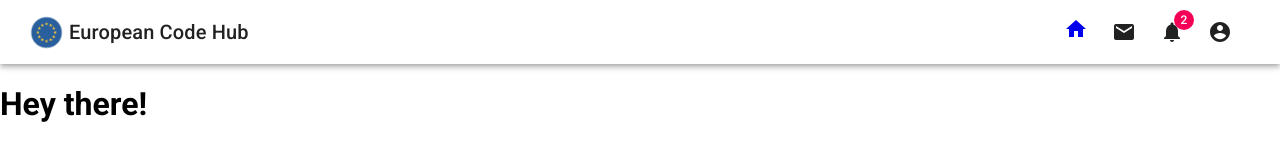
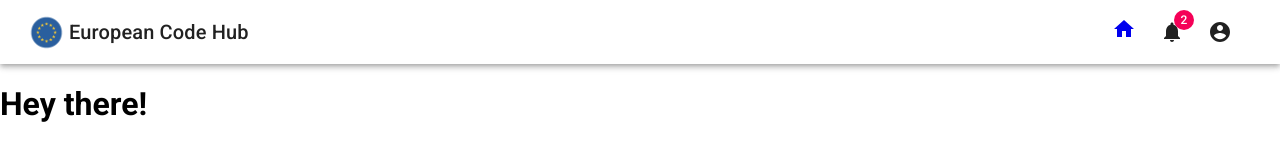
Before and after one commit to patreu22/european-code-hub, a React (Create React App) app in the folder code/code-hub-frontend/: page / in a window 1280 px wide. Shown: the top 146 px of the page. Built offline with nearby package versions, Linux system fonts and the light colour scheme.

Commit message:
Removed some error messages

```diff
--- a/code/code-hub-frontend/src/App.js
+++ b/code/code-hub-frontend/src/App.js
@@ -8,14 +8,11 @@ import {
   Route
 } from "react-router-dom";
 import Home from './pages/Home';
-import { ThemeProvider } from '@material-ui/styles';
 
 
 class App extends React.Component {
-
   render() {
     return (
-      <ThemeProvider>
       <Router>
         <Switch>
           <Route path="/"><Home /></Route>
@@ -23,7 +20,6 @@ class App extends React.Component {
           <Route path="/browse"><ProjectBrowser /></Route> */}
         </Switch>
       </Router>
-      </ThemeProvider>
     );
   }
 }
--- a/code/code-hub-frontend/src/components/Toolbar.js
+++ b/code/code-hub-frontend/src/components/Toolbar.js
@@ -72,7 +72,7 @@ export default function ECHToolbar() {
 
     return (
         <div className={classes.grow}>
-            <AppBar position="static" color={' '}>
+            <AppBar position="static" color={'white'}>
                 <Toolbar>
                     <img width={45} height={45} src={EuropeLogo} alt="logo" />
                     <Typography className={classes.title} variant="h6" noWrap>
@@ -85,11 +85,6 @@ export default function ECHToolbar() {
                                 <Link to="/">
                                     <HomeIcon />
                                 </Link>
-                            </Badge>
-                        </IconButton>
-                        <IconButton color="inherit">
-                            <Badge color="secondary">
-                                <MailIcon />
                             </Badge>
                         </IconButton>
                         <IconButton color="inherit">
```
Lines whose indentation alone changed are shown as unchanged.
